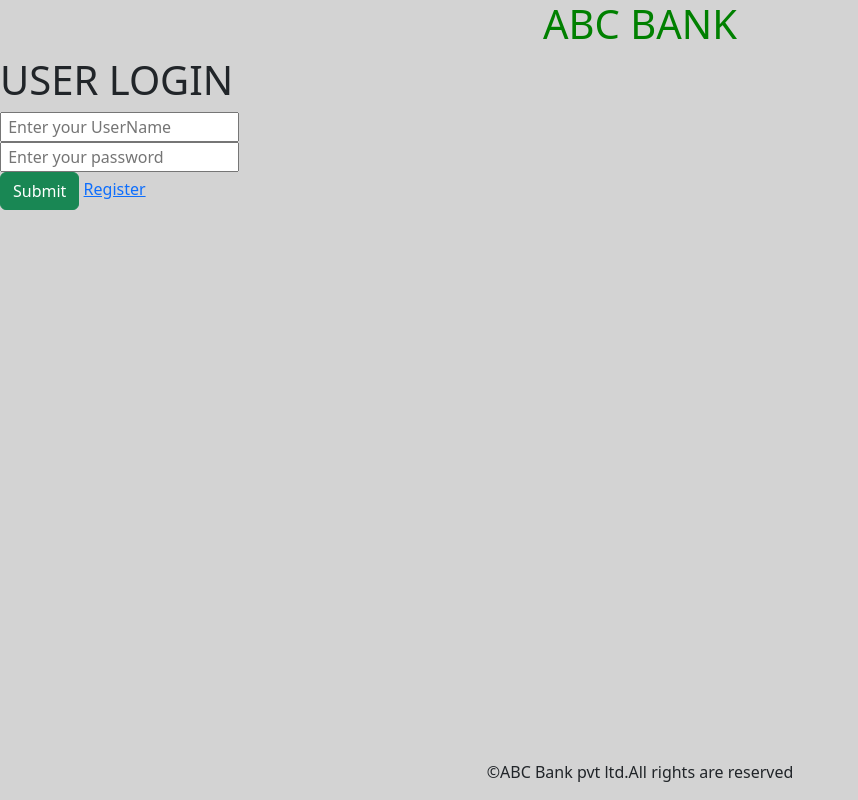
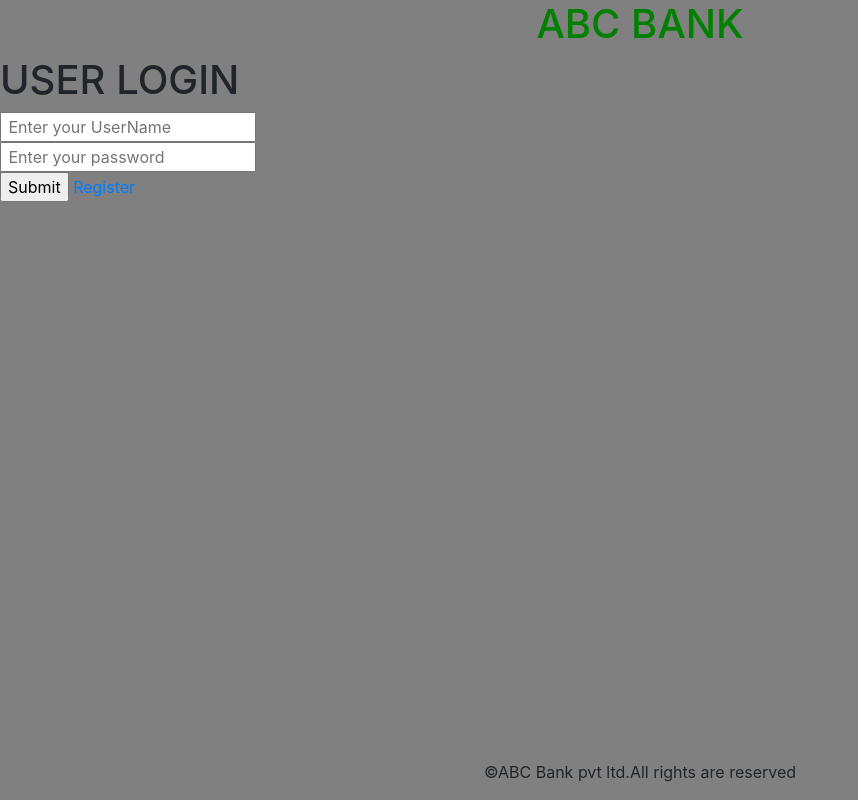
Before and after one commit to meenuvijayan50/bankwebsite, a Django app: page /login in a window 1280 px wide. Shown: the whole page, without its empty margins (0-858 px from the left). Run offline with Django 4.2, Linux system fonts and the light colour scheme; some libraries are stand-ins or nearby versions.

Commit message:
Update login.html

```diff
--- a/bank/Bankwebsite/templates/login.html
+++ b/bank/Bankwebsite/templates/login.html
@@ -3,26 +3,34 @@
 <!DOCTYPE html>
 <html lang="en">
 <head>
-    <meta charset="UTF-8">
-     <link rel="stylesheet" href="{% static 'css/custom.css' %}">
+   <meta charset="UTF-8">
+    <meta name="viewport" content="width=device-width, initial-scale=1">
+    <link rel="stylesheet" href="{% static 'css/custom.css' %}">
     <link href="{% static 'css/bootstrap.min.css' %}"  rel="stylesheet" >
-<title>Title</title>
+    <link rel="stylesheet" href="https://cdn.jsdelivr.net/npm/bootstrap@4.0.0/dist/css/bootstrap.min.css" integrity="sha384-Gn5384xqQ1aoWXA+058RXPxPg6fy4IWvTNh0E263XmFcJlSAwiGgFAW/dAiS6JXm" crossorigin="anonymous">
+
+    <link rel="stylesheet" href="https://stackpath.bootstrapcdn.com/bootstrap/4.5.0/css/bootstrap.min.css" integrity="sha384-9aIt2nRpC12Uk9gS9baDl411NQApFmC26EwAOH8WgZl5MYYxFfc+NcPb1dKGj7Sk" crossorigin="anonymous">
+    <script src="https://cdn.jsdelivr.net/npm/bootstrap@5.0.2/dist/js/bootstrap.bundle.min.js" integrity="sha384-MrcW6ZMFYlzcLA8Nl+NtUVF0sA7MsXsP1UyJoMp4YLEuNSfAP+JcXn/tWtIaxVXM" crossorigin="anonymous"></script>
+    <link rel="stylesheet" href="https://cdn.jsdelivr.net/npm/bootstrap-icons@1.3.0/font/bootstrap-icons.css">
+    <script src="https://kit.fontawesome.com/a076d05399.js"></script>
+    <title>login</title>
 
 </head>
-<body style="background-color:LightGray">
-<h1> USER LOGIN</h1>
-<form action="login" method="post">
+
+<body style="background-color:gray">
+    <h1> USER LOGIN</h1>
+<form action="{% url 'bankapp:person_add' %}" method="post">
      {% csrf_token %}
-  <input type="text" name="username" placeholder=" Enter your UserName"><br>
-  <input type="password" name="password" placeholder=" Enter your password "><br>
-     <a class="btn btn-success" href="{% url 'bank:add_user' %}">Submit</a>
+  <input required type="text" name="username" placeholder=" Enter your UserName"><br>
+  <input required type="password" name="password" placeholder=" Enter your password"><br>
+  <input type=submit>
 
 
-    <a class="link" href="{% url 'bank:register' %}" role="button">Register</a>
-    <div class="container">
+    <a class="link" href="{% url 'bankapp:register' %}" role="button">Register</a>
+
 
 {% include 'footer.html' %}
-    </div>
+
 </form>
 </body>
 </html>
```
